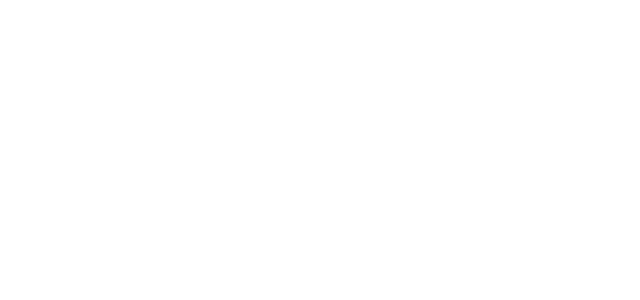
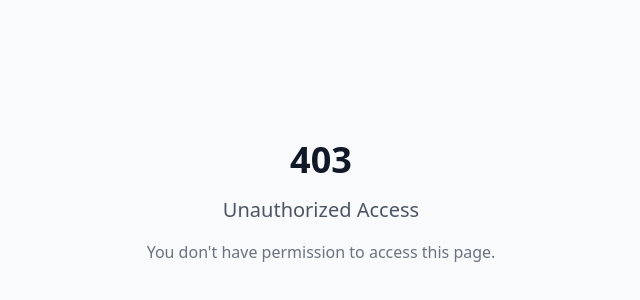
Before and after one commit to einbulinda/family-tree-app, a React (Create React App) app in the folder frontend/: page /unauthorized in a window 1280 px wide. Before the commit this address had no page. Shown: the part 198-498 px from the top of the page, without its empty margins (319-959 px from the left). Built offline with nearby package versions, Linux system fonts and the light colour scheme; sample sign-in values are in the browser's storage.

Commit message:
Fixing the restricted access page

```diff
--- a/frontend/src/App.tsx
+++ b/frontend/src/App.tsx
@@ -46,7 +46,7 @@
                 </ProtectedRoute>
               }
             />
-            <Route path="/auauthorized" element={<Unauthorized />} />
+            <Route path="/unauthorized" element={<Unauthorized />} />
           </Routes>
         </div>
       </Router>
--- a/frontend/src/components/ProtectedRoute.tsx
+++ b/frontend/src/components/ProtectedRoute.tsx
@@ -17,7 +17,7 @@
     return <Navigate to="/login" replace />;
   }
   if (requiredRole && user?.role !== requiredRole) {
-    return <Navigate to="/unathorized" replace />;
+    return <Navigate to="/unauthorized" replace />;
   }
 
   return <>{children}</>;
```
